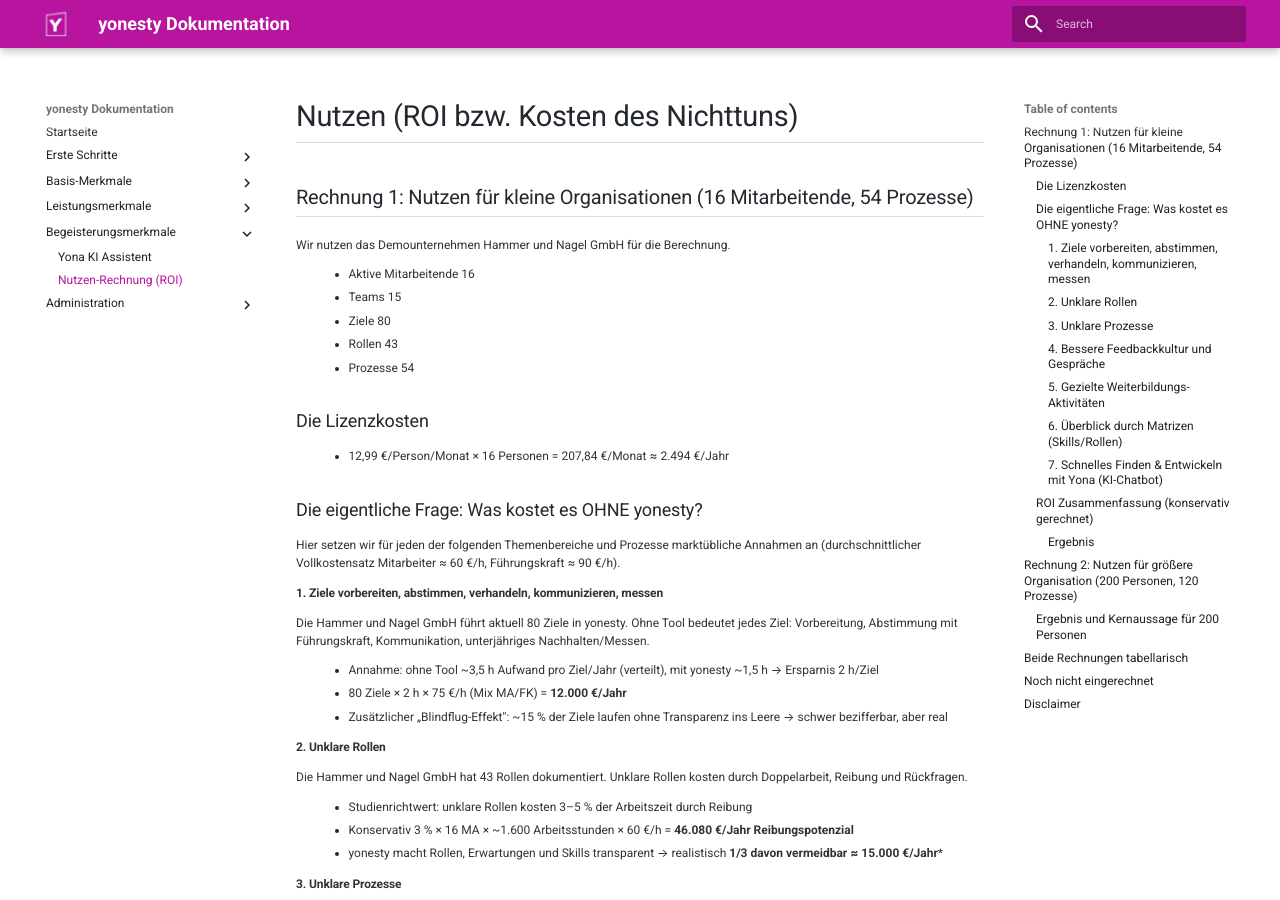
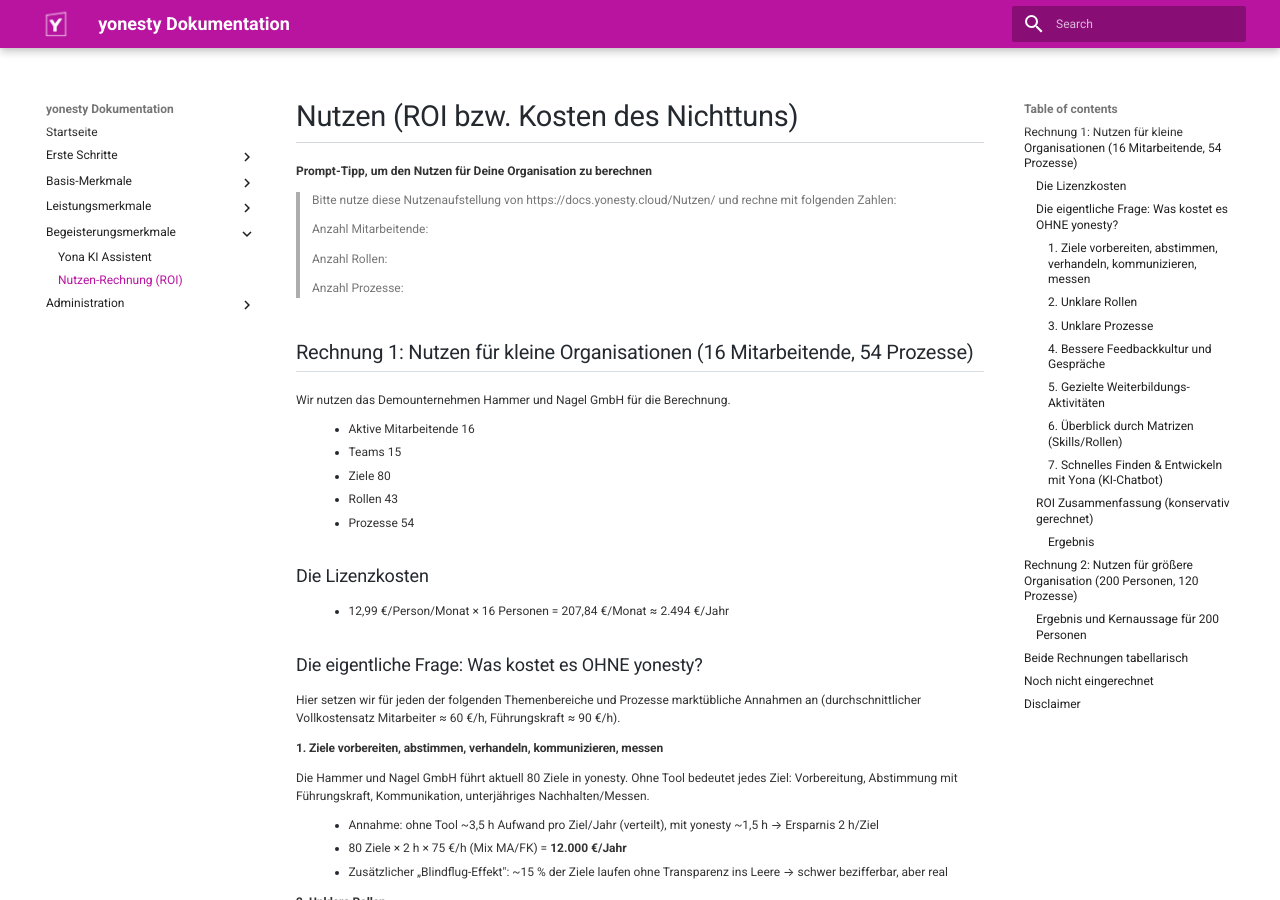
Before and after one commit to ricohaenelsoletti/yonesty, an MkDocs documentation site: the page built from docs/Nutzen.md, in a window 1280 px wide and 900 px high. Built offline with MkDocs 1.6.1 and Material for MkDocs 9.7.7, drawn with Linux system fonts in a browser that asks for light colours.

Commit message:
Add prompt tip for Nutzen calculation
Added a prompt tip for calculating organizational benefits.

```diff
--- a/docs/Nutzen.md
+++ b/docs/Nutzen.md
@@ -1,4 +1,13 @@
 # Nutzen (ROI bzw. Kosten des Nichttuns)
+
+**Prompt-Tipp, um den Nutzen für Deine Organisation zu berechnen**
+> Bitte nutze diese Nutzenaufstellung von https://docs.yonesty.cloud/Nutzen/ und rechne mit folgenden Zahlen:
+>
+> Anzahl Mitarbeitende:  <Zahl eingeben>
+>
+> Anzahl Rollen: <Zahl eingeben>
+>
+> Anzahl Prozesse: <Zahl eingeben>
 
 ## Rechnung 1: Nutzen für kleine Organisationen (16 Mitarbeitende, 54 Prozesse)
 
```
